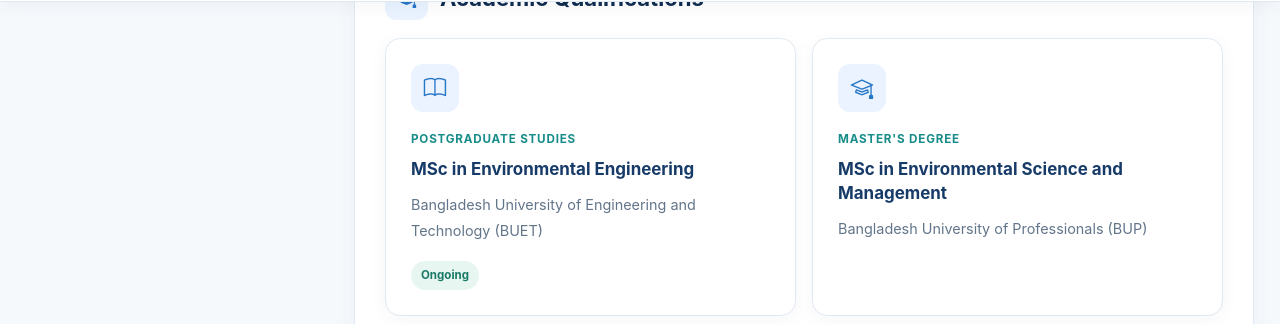
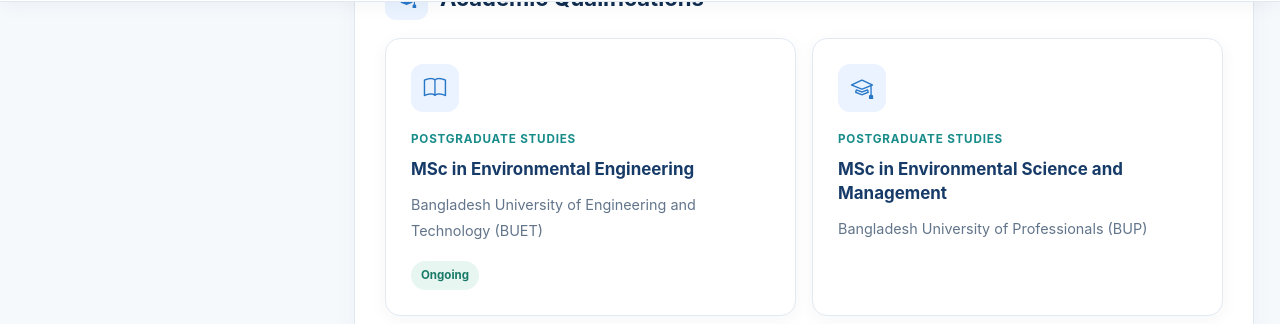
Before and after one commit to Abdurrazzakzubaer/Abdur-Razzak-Zubaer.github.io, a Jekyll site: the page built from index.md, in a window 1280 px wide and 900 px high, scrolled down 747 px. Shown: the part 128-452 px from the top of the window. Built offline with Jekyll 4.4.1, drawn with Linux system fonts in a browser that asks for light colours.

Commit message:
Update index.md

```diff
--- a/index.md
+++ b/index.md
@@ -652,7 +652,7 @@ author_profile: true
             </div>
 
             <div class="arz-degree-level">
-              Master's Degree
+              Postgraduate Studies
             </div>
 
             <h3>MSc in Environmental Science and Management</h3>
```
